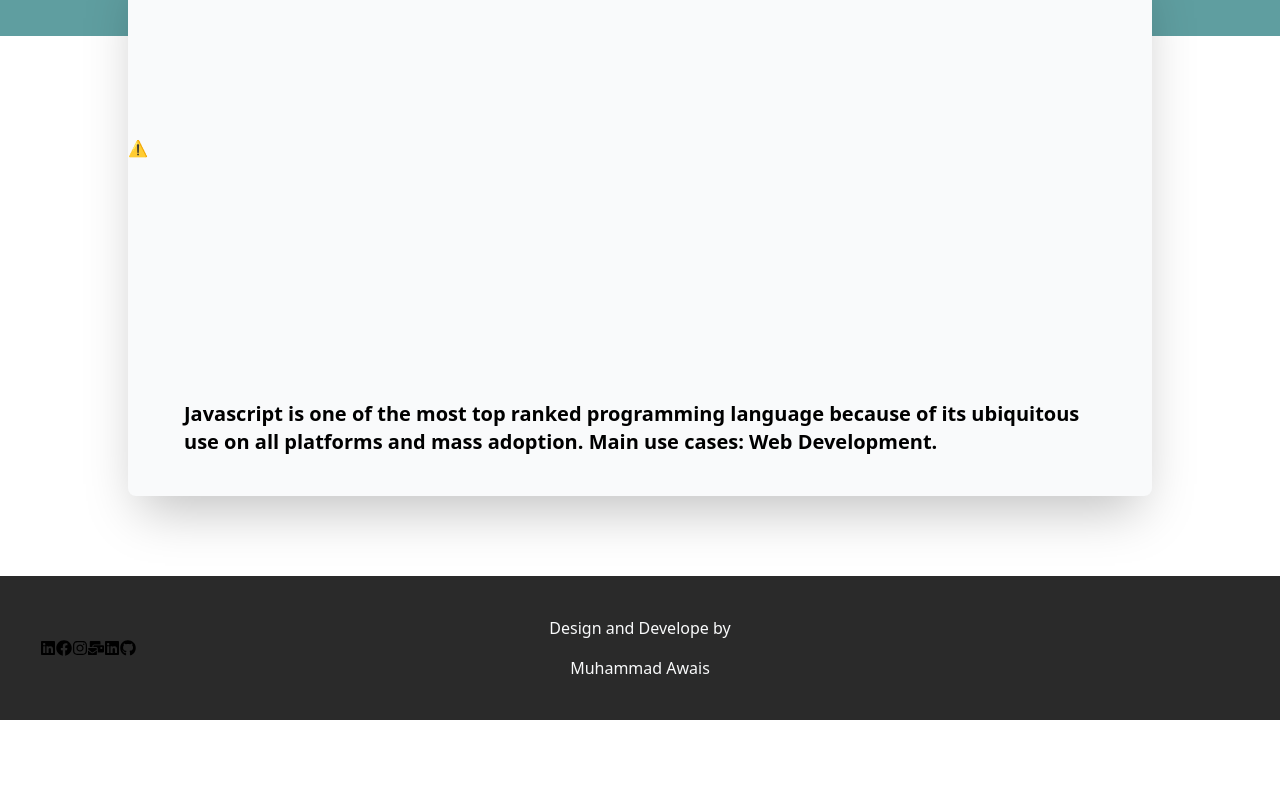
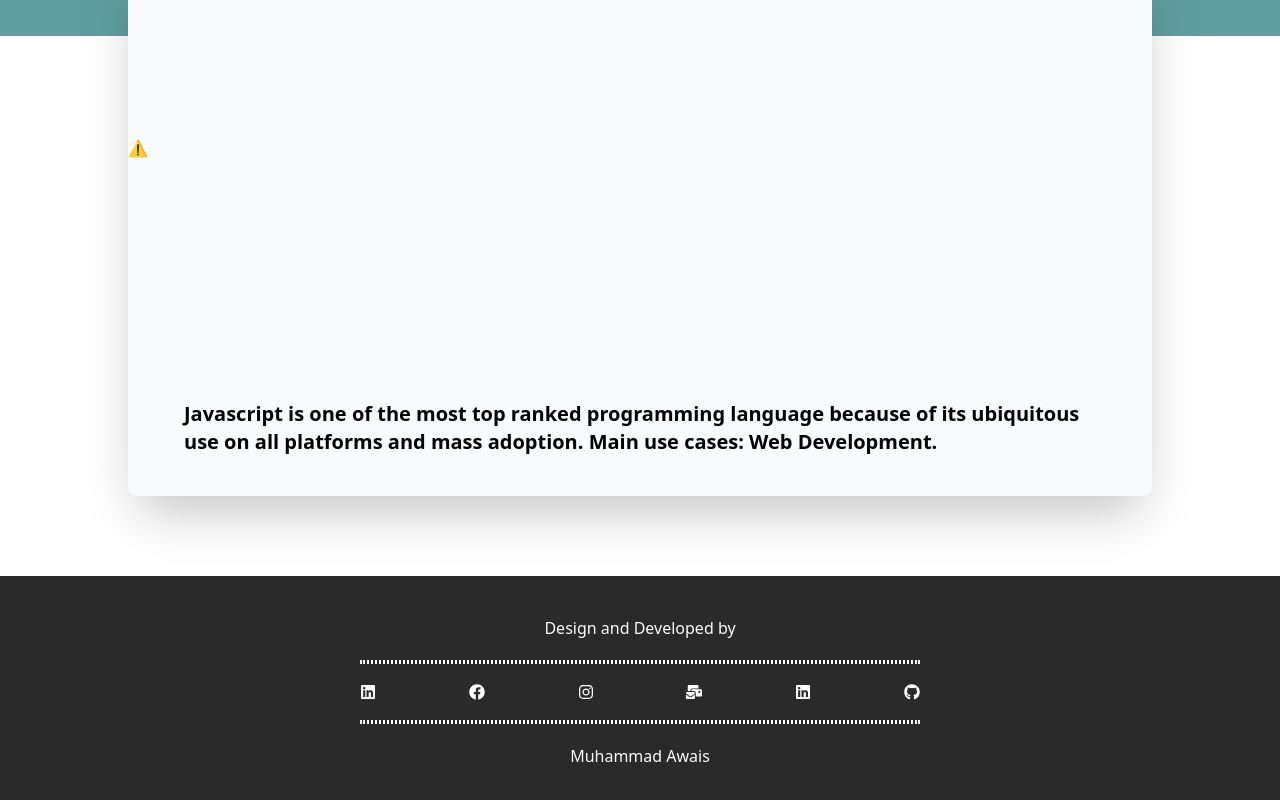
Before and after one commit to awaisaslampro/portfolio, a React (Create React App) app: page / in a window 1280 px wide. Shown: the part 1724-2524 px from the top of the page. Before the commit the page ends 2444 px from the top, so only its background shows below. Built offline with nearby package versions, Linux system fonts and the light colour scheme; no server answers.

Commit message:
Getting Footer

```diff
--- a/src/components/Footer.js
+++ b/src/components/Footer.js
@@ -2,11 +2,14 @@ import React from "react";
 import { FaFacebook, FaInstagram, FaLinkedin, FaGithub, FaMailBulk } from "react-icons/fa";
 function Footer() {
     return (
-        <div>
-            <div>
+        <div className="bg-theme w-screen flex justify-center">
+            <div className="md:w-full w-1/2">
                 <div className="bg-theme p-10 text-center">
-                    <p className="text-gray-50">Design and Develope by</p>
-                    <div className="flex">
+                    <p className="text-gray-50 pb-5">Design and Developed by</p>
+                    <div className="h-1 border-2 border-gray-50 border-dotted">
+                    </div>
+
+                    <div className="flex text-white w-full justify-between pt-5 pb-5">
                         <FaLinkedin />
                         <FaFacebook />
                         <FaInstagram />
@@ -15,7 +18,11 @@ function Footer() {
                         <FaGithub />
 
                     </div>
-                    <p className="text-gray-50">Muhammad Awais</p>
+                    <div className="h-1 border-2 border-gray-50 border-dotted">
+                    </div>
+
+
+                    <p className="text-gray-50 pt-5">Muhammad Awais</p>
                 </div>
             </div>
         </div>
```
